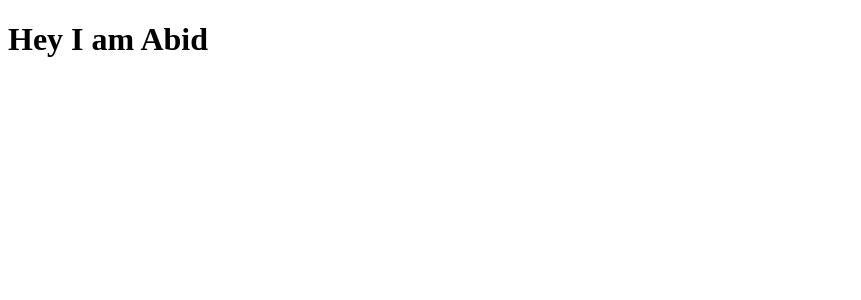
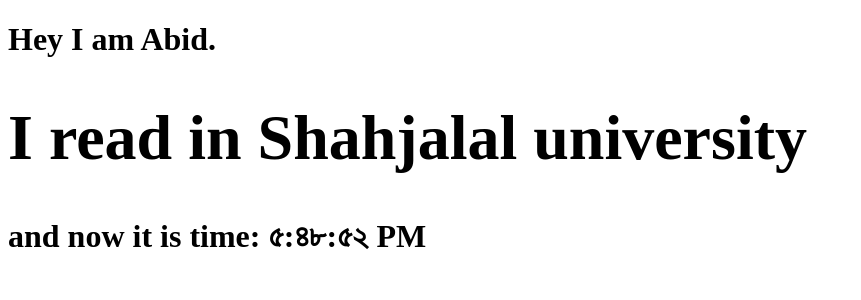
Before and after one commit to AbidAhmed2018831062/myreact, a React (Create React App) app: page / in a window 1280 px wide. Shown: the top 300 px of the page, without its empty margins (0-861 px from the left). Built offline with nearby package versions, Linux system fonts and the light colour scheme.

Commit message:
Componet and Element

```diff
--- a/src/index.js
+++ b/src/index.js
@@ -4,9 +4,38 @@
 
 //const hello=React.createElement("h1",{className:"Hey"},"I am Abid");//create element of React!!
 //using JSX React will automatically make the JSX element turn into the create element of react
-const element=(
-  <h1 className='first react'>Hey I am Abid</h1>
-);
-console.log(element);
 
-ReactDOM.render(element,document.querySelector(".root"));
+
+
+  //attributes of the react elements cannot be changed after intializing once only the data can be changed
+  const element=(
+    <h1 className='first react'>
+      Hey I am Element and now it is time: {new Date().toLocaleString()}
+    </h1>
+  );
+  console.log(element);
+
+  //components
+
+  function ReactComponent({locale})//name has to start with a uppercase letter react sends the parameter as an object
+  {
+    return (
+    <h1 className='first react'>
+      Hey I am Abid and now it is time: {new Date().toLocaleTimeString(locale)}
+    </h1>);
+  }
+  //render can be called only once
+
+  //class component
+  class Firstreact extends React.Component{
+    render()
+    {
+      return (<h1 className='first react'>
+      Hey I am Abid. {this.props.children}and now it is time: {new Date().toLocaleTimeString(this.props.locale)}
+    </h1>);
+    }
+  }
+  let fr=new Firstreact();
+  ReactDOM.render(<Firstreact locale="bn-BD"><h1>I read in Shahjalal university</h1></Firstreact>,document.querySelector(".root"));//the params will go to the props obejct of the render class// middle things will go as a children property of the props object
+  //ReactDOM.render(fr.print(),document.querySelector(".root"));
+  //ReactDOM.render(element,document.querySelector(".root"));
```
